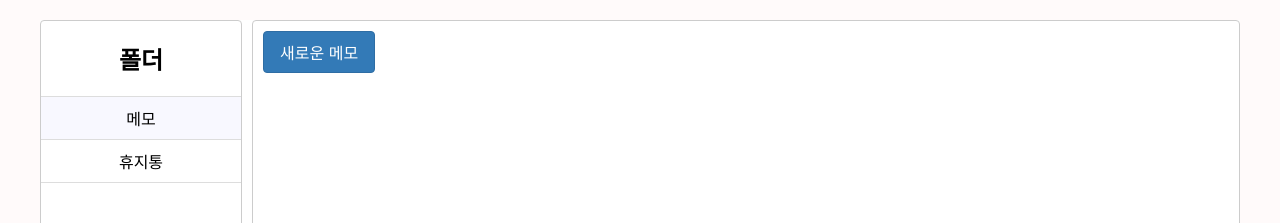
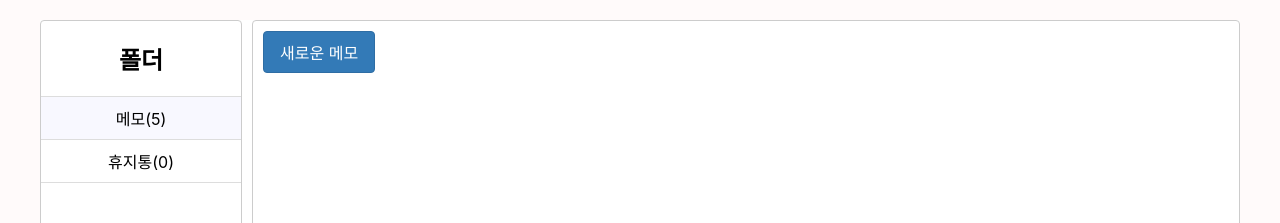
Before and after one commit to min33sky/ts-memo, a React (Create React App) app: page / in a window 1280 px wide. Shown: the top 223 px of the page. Built offline with nearby package versions, Linux system fonts and the light colour scheme.

Commit message:
Add HomeContainer

```diff
--- /dev/null
+++ b/src/containers/HomeContainer.tsx
@@ -0,0 +1,29 @@
+import React, { useEffect } from 'react';
+import * as api from '../api';
+import { useDispatch, useSelector } from 'react-redux';
+import { fetchMemoList, fetchDeletedMemoList } from '../reducers/memo';
+import HomePage from '../page/HomePage';
+import { RootState } from '../reducers';
+
+function HomeContainer() {
+  const { memos, deletedMemos } = useSelector((state: RootState) => state.memo);
+  const dispatch = useDispatch();
+
+  useEffect(() => {
+    // DB에서 메모들을 가져온다.
+    const memos = api.fetchMemoList();
+    const deletedMemos = api.fetchDeletedMemoList();
+    // 스토어 업데이트
+    dispatch(fetchMemoList(memos));
+    dispatch(fetchDeletedMemoList(deletedMemos));
+  }, [dispatch]);
+
+  return (
+    <HomePage
+      memoNumber={memos.length}
+      deletedMemoNumber={deletedMemos.length}
+    />
+  );
+}
+
+export default HomeContainer;
--- a/src/page/HomePage/index.tsx
+++ b/src/page/HomePage/index.tsx
@@ -11,17 +11,24 @@ export const Div = styled.div`
   margin: 10px;
 `;
 
-function HomePage() {
+interface HomePageProps {
+  memoNumber: number;
+  deletedMemoNumber: number;
+}
+
+function HomePage({ memoNumber, deletedMemoNumber }: HomePageProps) {
   return (
     <Layout>
       <Sidebar>
         <SidebarTitle>폴더</SidebarTitle>
         <List>
           <ListItem first>
-            <SideMemuButton to='/memo'>메모</SideMemuButton>
+            <SideMemuButton to='/memo'>메모({memoNumber})</SideMemuButton>
           </ListItem>
           <ListItem>
-            <SideMemuButton to='/remove'>휴지통</SideMemuButton>
+            <SideMemuButton to='/remove'>
+              휴지통({deletedMemoNumber})
+            </SideMemuButton>
           </ListItem>
         </List>
       </Sidebar>
--- a/src/routes/index.tsx
+++ b/src/routes/index.tsx
@@ -1,9 +1,9 @@
 import React from 'react';
 import { BrowserRouter, Switch, Route, Redirect } from 'react-router-dom';
-import HomePage from '../page/HomePage';
 import RemovePage from '../page/RemovePage';
 import { createGlobalStyle } from 'styled-components';
 import MemoListContainer from '../containers/MemoListContainer';
+import HomeContainer from '../containers/HomeContainer';
 
 const GlobalStyle = createGlobalStyle`
   body {
@@ -25,7 +25,7 @@ function Root() {
     <BrowserRouter>
       <GlobalStyle />
       <Switch>
-        <Route exact path='/' component={HomePage} />
+        <Route exact path='/' component={HomeContainer} />
         <Route path='/memo' component={MemoListContainer} />
         <Route path='/remove' component={RemovePage} />
         <Redirect path='*' to='/' />
```
